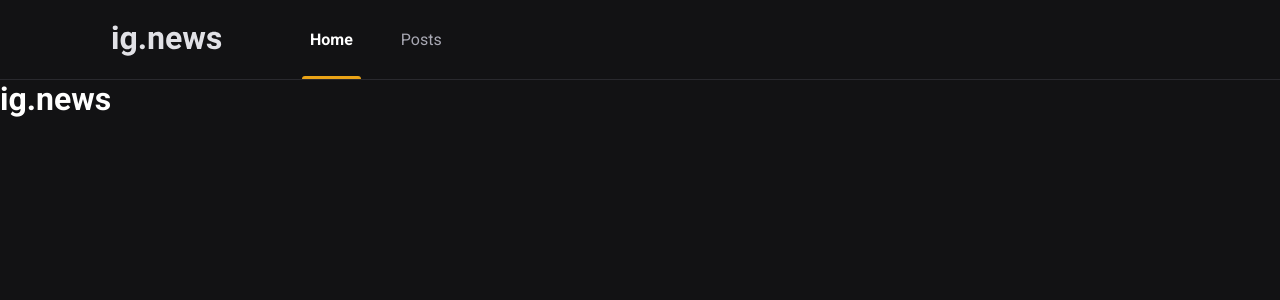
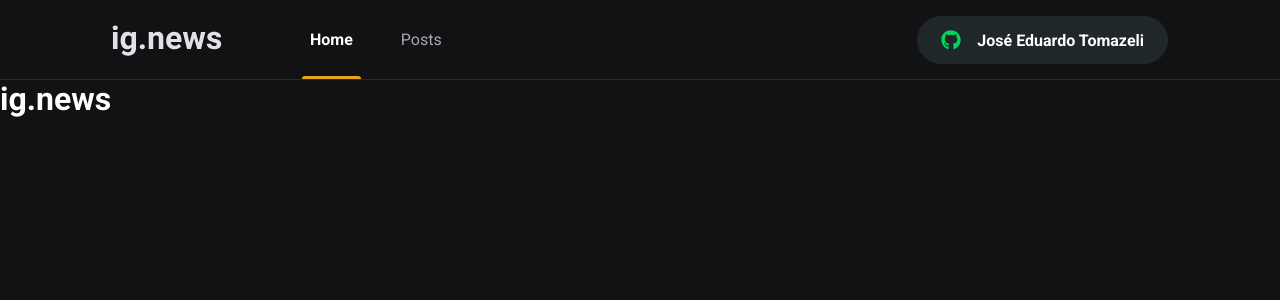
Before and after one commit to joseeduardotomazeli/ig-news, a Next.js app: page / in a window 1280 px wide. Shown: the top 300 px of the page. Built offline with nearby package versions, Linux system fonts and the light colour scheme.

Commit message:
feat: add signin button

```diff
--- a/package.json
+++ b/package.json
@@ -11,6 +11,7 @@
     "next": "10.0.9",
     "react": "17.0.2",
     "react-dom": "17.0.2",
+    "react-icons": "^4.2.0",
     "sass": "^1.32.8"
   },
   "devDependencies": {
--- a/src/components/Header/index.tsx
+++ b/src/components/Header/index.tsx
@@ -1,3 +1,5 @@
+import SignInButton from '../SignInButton';
+
 import styles from './styles.module.scss';
 
 function Header() {
@@ -10,6 +12,8 @@ function Header() {
           <a className={styles.active}>Home</a>
           <a>Posts</a>
         </nav>
+
+        <SignInButton />
       </div>
     </header>
   );
--- a/src/components/Header/styles.module.scss
+++ b/src/components/Header/styles.module.scss
@@ -53,4 +53,8 @@
       }
     }
   }
+
+  button {
+    margin-left: auto;
+  }
 }
--- /dev/null
+++ b/src/components/SignInButton/index.tsx
@@ -0,0 +1,23 @@
+import { FaGithub } from 'react-icons/fa';
+import { FiX } from 'react-icons/fi';
+
+import styles from './styles.module.scss';
+
+function SignInButton() {
+  const isUserLoggedIn = true;
+
+  return isUserLoggedIn ? (
+    <button type="button" className={styles.signInButton}>
+      <FaGithub color="#04d361" />
+      José Eduardo Tomazeli
+    </button>
+  ) : (
+    <button type="button" className={styles.signInButton}>
+      <FaGithub color="#eba417" />
+      Sign in with Github
+      <FiX color="#737380" className={styles.closeIcon} />
+    </button>
+  );
+}
+
+export default SignInButton;
--- /dev/null
+++ b/src/components/SignInButton/styles.module.scss
@@ -0,0 +1,33 @@
+.signInButton {
+  display: flex;
+  align-items: center;
+  justify-content: center;
+
+  padding: 0 1.5rem;
+
+  height: 3rem;
+
+  border: 0;
+  border-radius: 3rem;
+  background-color: var(--gray-850);
+  font-weight: 600;
+  color: var(--white);
+  transition: filter 0.2s;
+
+  svg {
+    width: 20px;
+    height: 20px;
+  }
+
+  &:hover {
+    filter: brightness(0.8);
+  }
+
+  svg:first-child {
+    margin-right: 1rem;
+  }
+
+  svg.closeIcon {
+    margin-left: 1rem;
+  }
+}
--- a/src/styles/global.scss
+++ b/src/styles/global.scss
@@ -3,6 +3,7 @@
   --gray-100: #e1e1e6;
   --gray-300: #a8a8b3;
   --gray-800: #29292e;
+  --gray-850: #1f2729;
   --gray-900: #121214;
   --cyan-500: #61dafb;
   --yellow-500: #eba417;
```
Also changed, not shown: 1 other file (tests, documents, lock files or other folders).
